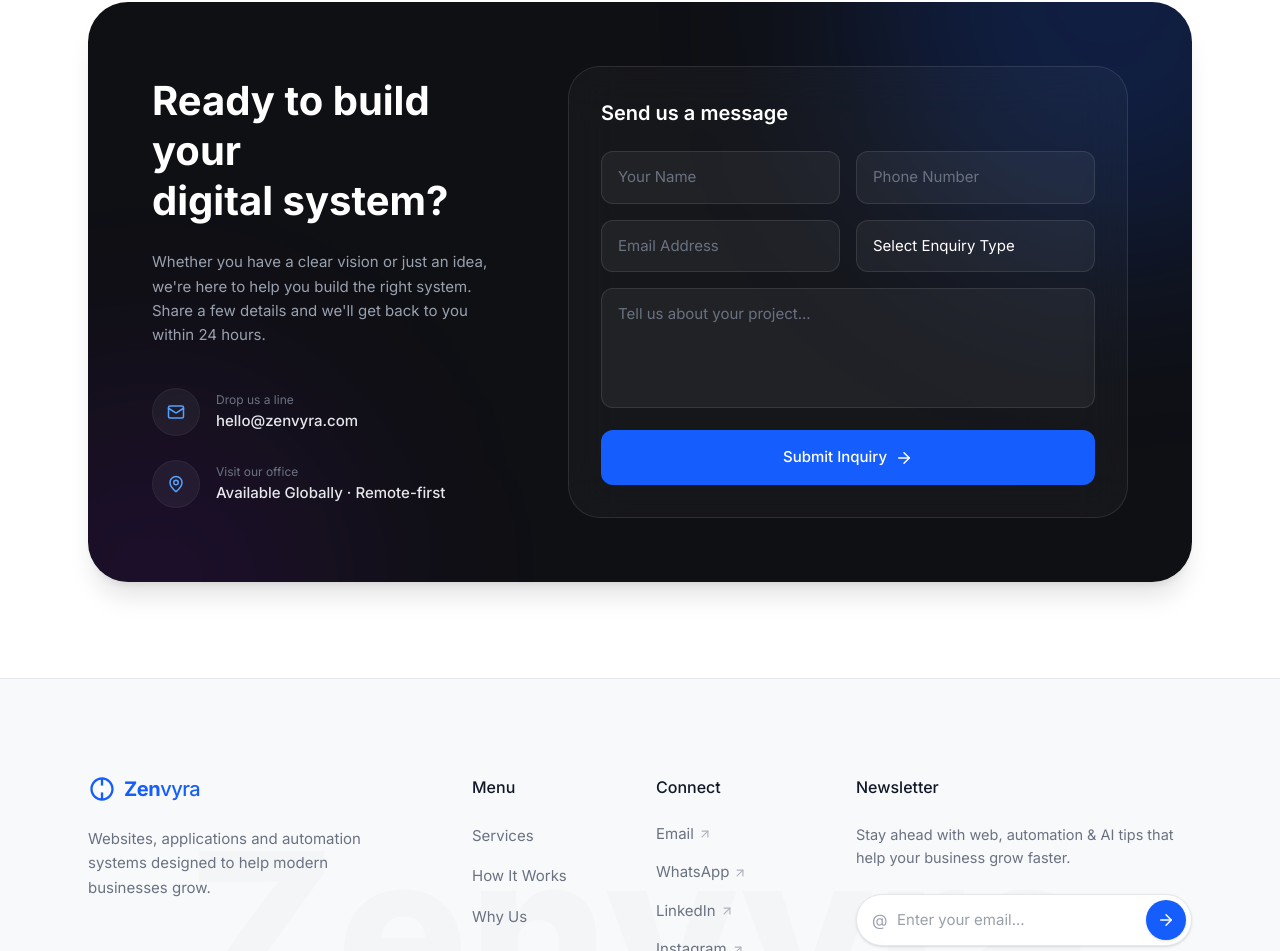
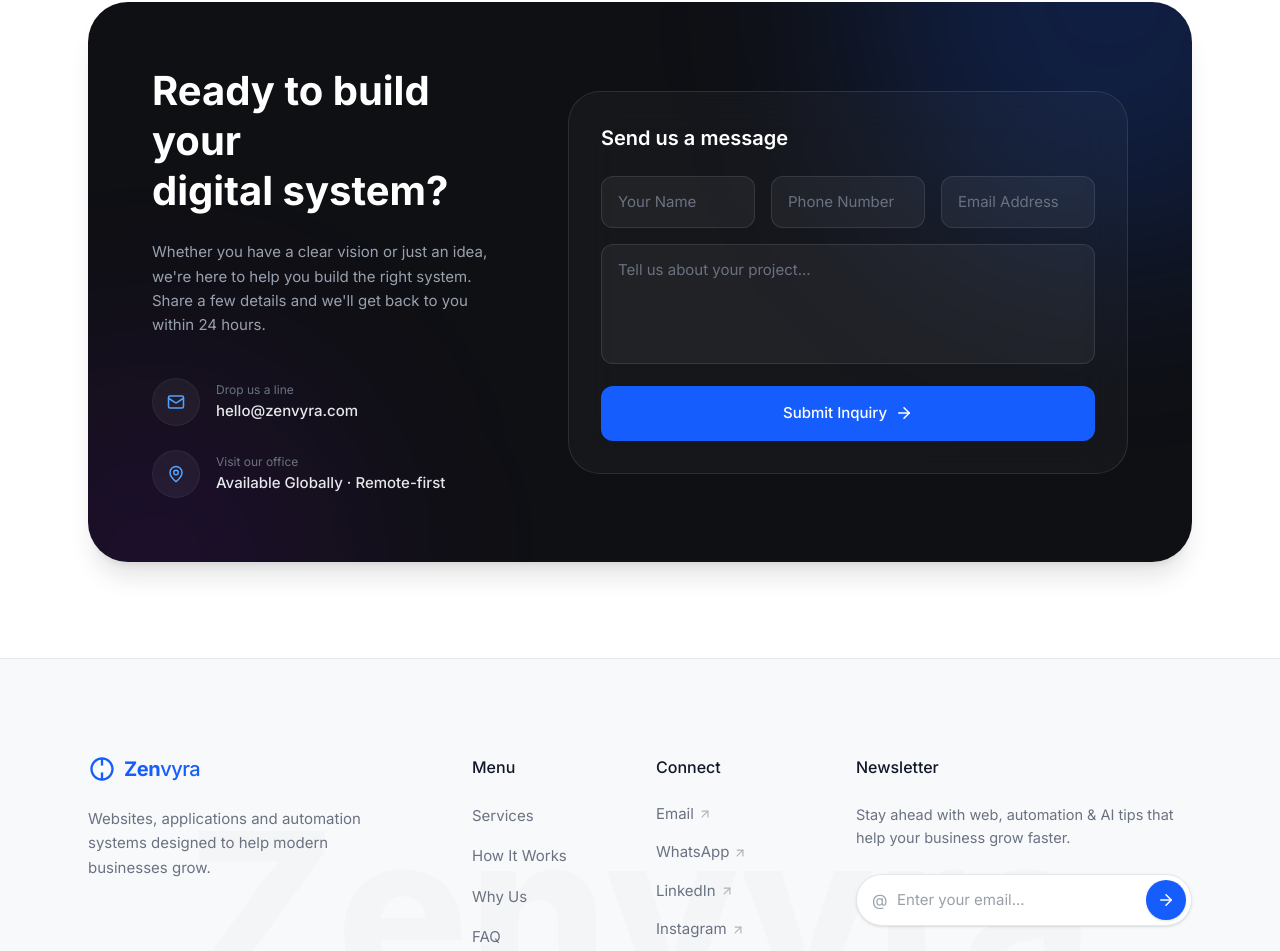
Before and after one commit to bhanudova02/demo-landing, a React (Vite) app: page / in a window 1280 px wide. Shown: the part 7808-8759 px from the top of the page. Built offline with nearby package versions, Linux system fonts and the light colour scheme.

Commit message:
feat: add Contact component and remove enquiryType from contact API endpoint

```diff
--- a/server.js
+++ b/server.js
@@ -10,7 +10,7 @@
 app.use(express.json());
 
 app.post('/api/send-contact', async (req, res) => {
-  const { name, phone, email, enquiryType, message } = req.body;
+  const { name, phone, email, message } = req.body;
 
   try {
     // Configure nodemailer transporter using Gmail
@@ -47,12 +47,6 @@
                 <td style="padding: 14px 0; border-bottom: 1px solid #f3f4f6; color: #6b7280; font-size: 14px; font-weight: 500;">Phone</td>
                 <td style="padding: 14px 0; border-bottom: 1px solid #f3f4f6; color: #111827; font-size: 15px;">${phone || '<span style="color: #9ca3af; font-style: italic;">Not provided</span>'}</td>
               </tr>
-              <tr>
-                <td style="padding: 14px 0; border-bottom: 1px solid #f3f4f6; color: #6b7280; font-size: 14px; font-weight: 500;">Enquiry Type</td>
-                <td style="padding: 14px 0; border-bottom: 1px solid #f3f4f6; color: #111827; font-size: 15px;">
-                  <span style="background-color: #eff6ff; color: #2563eb; padding: 4px 10px; border-radius: 20px; font-size: 12px; font-weight: 600;">${enquiryType}</span>
-                </td>
-              </tr>
             </table>
 
             <div style="margin-top: 28px;">
--- a/src/components/Contact.jsx
+++ b/src/components/Contact.jsx
@@ -18,7 +18,6 @@
       name: formData.get('name'),
       email: formData.get('email'),
       phone: formData.get('phone'),
-      enquiryType: formData.get('enquiryType') || 'General Query',
       message: formData.get('message') || '',
     };
 
@@ -106,7 +105,7 @@
                     {errorMessage}
                   </div>
                 )}
-                <div className="grid grid-cols-1 md:grid-cols-2 gap-4">
+                <div className="grid grid-cols-1 md:grid-cols-3 gap-4">
                   <div>
                     <input
                       type="text"
@@ -133,21 +132,6 @@
                       placeholder="Email Address"
                       className="w-full bg-white/5 border border-white/10 rounded-xl px-4 py-3.5 text-[15px] text-white placeholder:text-gray-500 focus:outline-none focus:border-blue-500 focus:ring-1 focus:ring-blue-500 transition-all"
                     />
-                  </div>
-                  <div>
-                    <select
-                      name="enquiryType"
-                      required
-                      defaultValue=""
-                      className="w-full bg-white/5 border border-white/10 rounded-xl px-4 py-3.5 text-[15px] text-white focus:outline-none focus:border-blue-500 focus:ring-1 focus:ring-blue-500 transition-all appearance-none"
-                    >
-                      <option value="" disabled className="text-gray-900">Select Enquiry Type</option>
-                      <option value="Online Ecommerce" className="text-gray-900">Online Ecommerce</option>
-                      <option value="Franchise" className="text-gray-900">Franchise</option>
-                      <option value="Distributor" className="text-gray-900">Distributor</option>
-                      <option value="General Query" className="text-gray-900">General Query</option>
-                      <option value="Other" className="text-gray-900">Other</option>
-                    </select>
                   </div>
                 </div>
                 <div>
```
